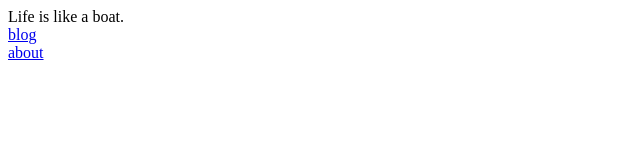
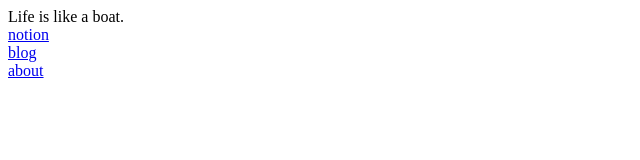
Before and after one commit to lihaiyang/lihaiyang.github.io, a plain HTML site: page index.html in a window 1280 px wide. Shown: the full height of the page, 0-640 px from the left. Drawn offline with Linux system fonts and the light colour scheme.

Commit message:
Update index.html

```diff
--- a/index.html
+++ b/index.html
@@ -8,6 +8,8 @@
     <body>
     Life is like a boat.
     <br>
+    <a href="https://www.notion.so/c621bc48bcd24e5ca7367c26df167c2c" target="_blank">notion</a>
+    <br>
     <a href="blog.html" target="_blank">blog</a>
     <br>
     <a href="about.html" target="_blank">about</a>
```
